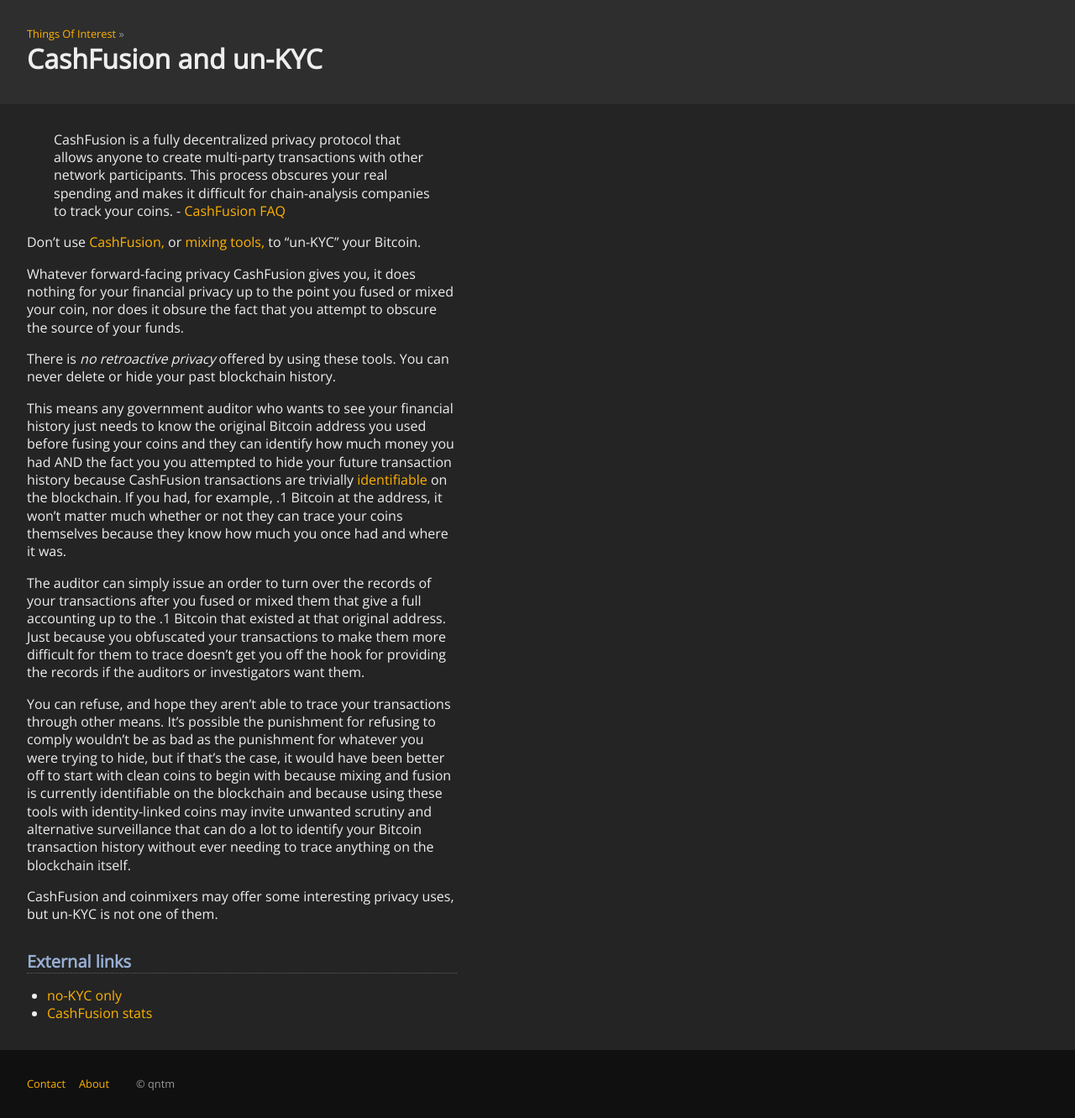
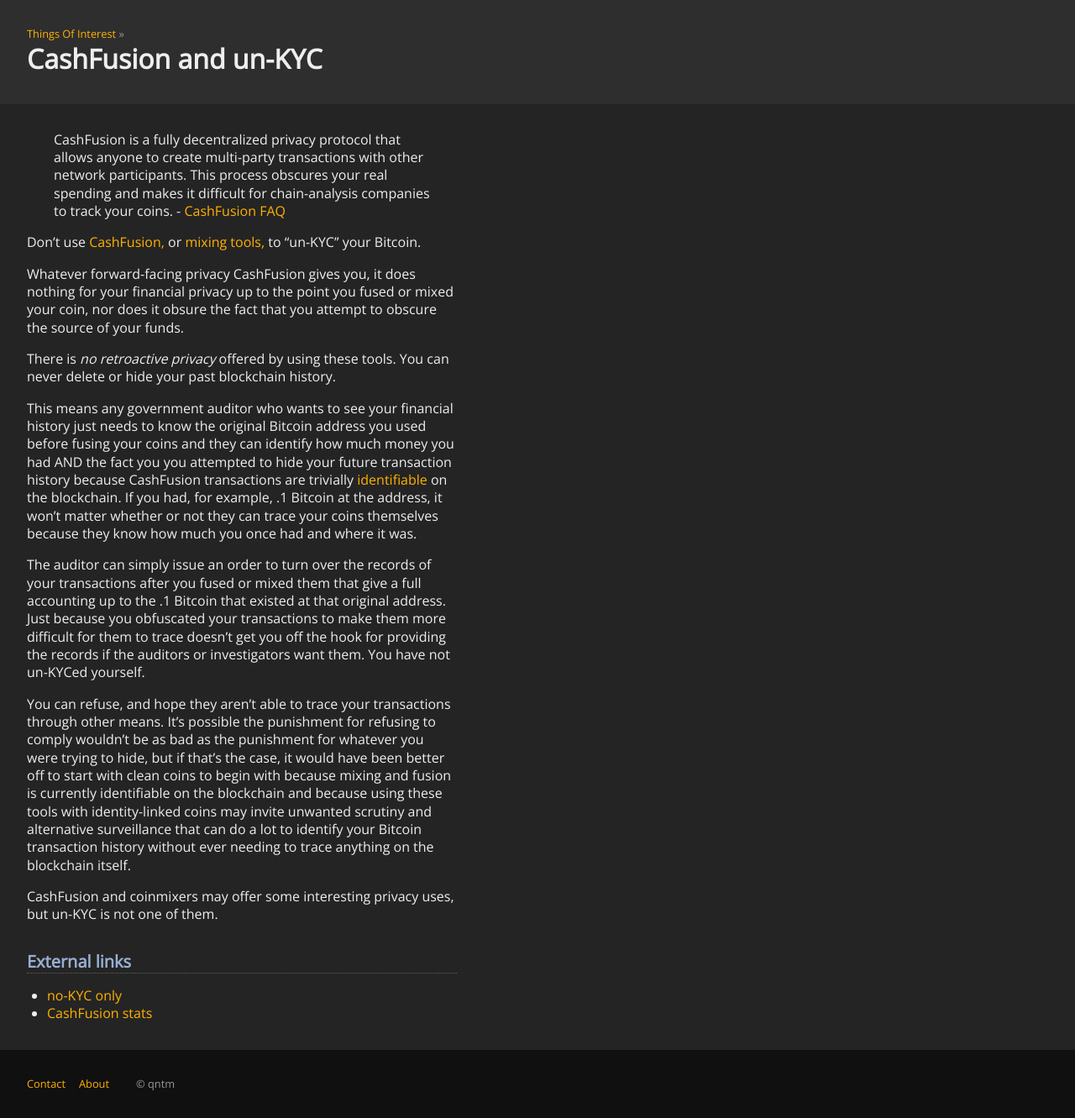
Before and after one commit to wakgill/website, a Jekyll site: the page built from _posts/2021-07-12-cash-fusion.md, in a window 1280 px wide. Shown: the whole page at 84% size. Built offline with Jekyll 4.4.1, drawn with Linux system fonts in a browser that asks for light colours.

Commit message:
Update 2021-07-12-cash-fusion.md

```diff
--- a/_posts/2021-07-12-cash-fusion.md
+++ b/_posts/2021-07-12-cash-fusion.md
@@ -16,12 +16,12 @@
 
 This means any government auditor who wants to see your financial history just needs to know the original Bitcoin address
 you used before fusing your coins and they can identify how much money you had AND the fact you you attempted to hide your future transaction history because CashFusion transactions are trivially [identifiable](https://stats.devzero.be/#/fusion) on the blockchain. If you had, for example, .1 Bitcoin at the address, it won't matter
-much whether or not they can trace your coins themselves because they know how much you once had and where it was.
+whether or not they can trace your coins themselves because they know how much you once had and where it was.
 
 The auditor can simply issue an order to turn over the records of your transactions after you fused or mixed them that give a full accounting
 up to the .1 Bitcoin that existed at that original address. Just because you obfuscated your
 transactions to make them more difficult for them to trace doesn't get you off the hook
-for providing the records if the auditors or investigators want them.
+for providing the records if the auditors or investigators want them. You have not un-KYCed yourself.
 
 You can refuse, and hope they aren't able to trace your transactions through other means. It's possible the punishment for refusing to comply
 wouldn't be as bad as the punishment for whatever you were trying to hide, but if that's the case, it would
```
